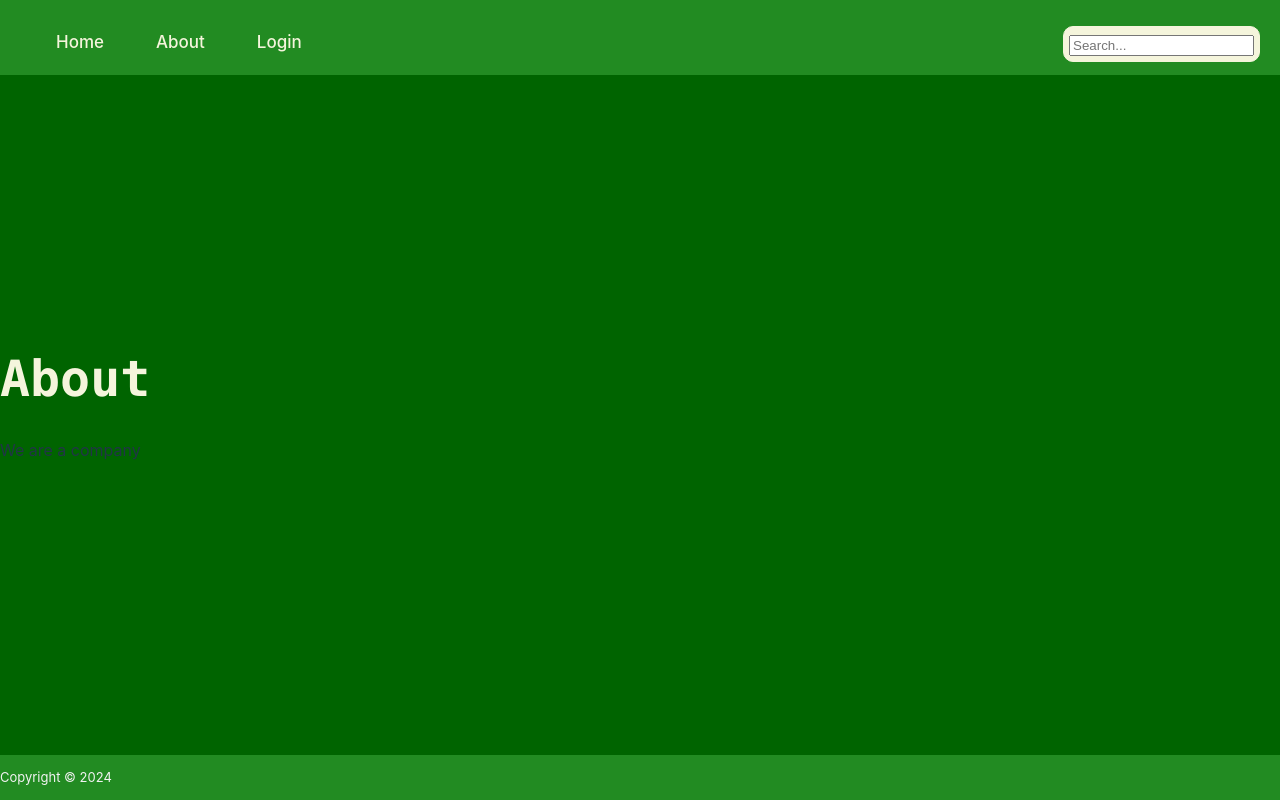
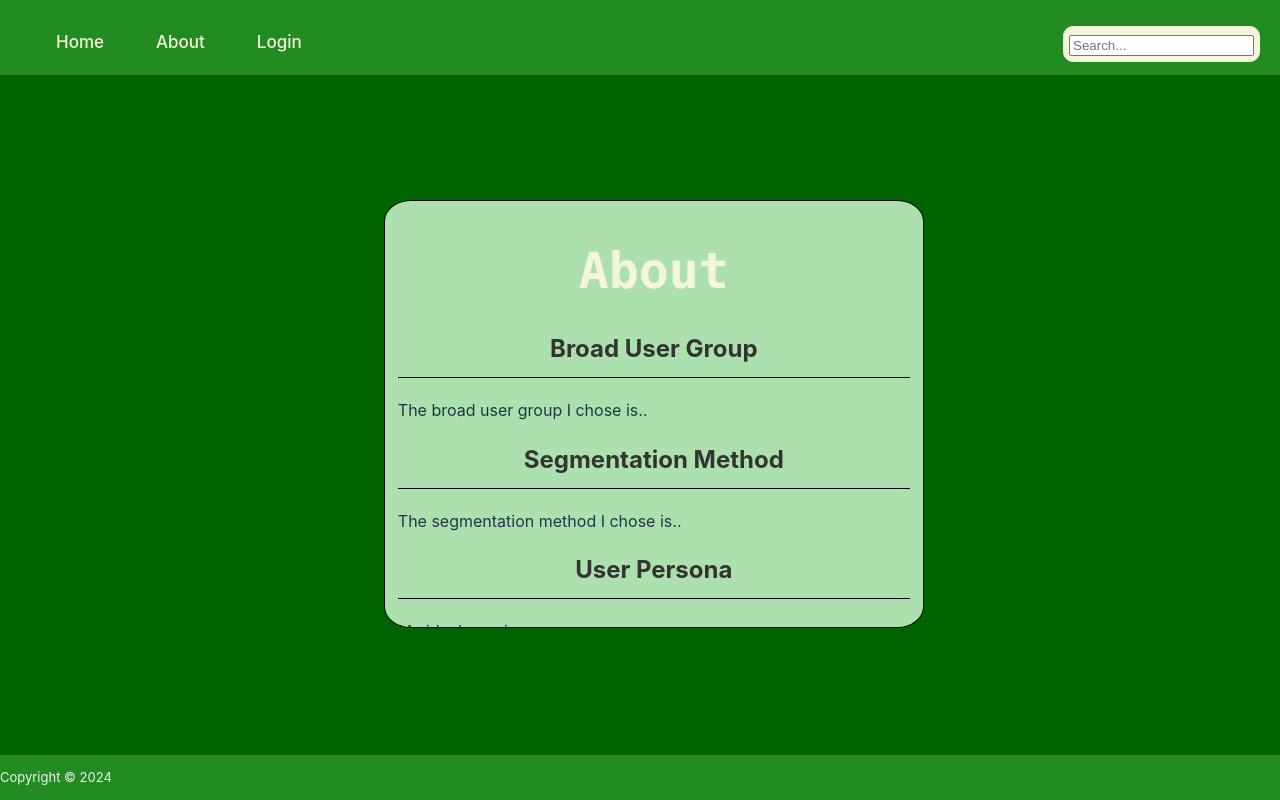
Before and after one commit to AmyRoys/LooseyGoosey, a React (Vite) app: page /about in a window 1280 px wide. Built offline with nearby package versions, Linux system fonts and the light colour scheme.

Commit message:
Add stylings and subheadings to about

```diff
--- a/src/components/About.tsx
+++ b/src/components/About.tsx
@@ -2,11 +2,19 @@ import '../styles/About.css';
 
 const About: React.FC = () => {
     return (
-        <div className='text-about'>
-        <h1>About</h1>
-        <p>We are a company</p>
+        <div className='about-container'>
+            <div className='about-box'>
+                <div className='container-about'>
+                    <h1 className='text-about'>About</h1>
+                    <h2 className='text-divider'>Broad User Group</h2>
+                    <p>The broad user group I chose is..</p>
+                    <h2 className='text-divider'>Segmentation Method</h2>
+                    <p>The segmentation method I chose is..</p>
+                    <h2 className='text-divider'>User Persona</h2>
+                    <p>My ideal user is...</p>
+                </div>
+            </div>
         </div>
     );
 }
-
 export default About;
--- a/src/styles/About.css
+++ b/src/styles/About.css
@@ -1,3 +1,44 @@
+.about-container {
+    display: flex;
+    justify-content: center;
+    align-items: center;
+    height: 100vh;
+    margin: 0;
+    padding: 10%;
+    overflow: auto;
+    padding-bottom: 20%;
+}
+.about-box {
+    border: 1px solid #000;
+    padding: 1%;
+    background-color: #ACE1AF;
+    width: 40%;
+    height: 50vh;
+    border-radius: 5%;
+    top: 25%;
+    left: 30%;
+    position: absolute;
+    overflow: auto;
+    padding: auto;
+}
+.container-about {
+    display: block;
+    margin-bottom: 10px;
+    overflow: auto;
+}
 .text-about{
-
+   text-align: center;
 }
+.text-about h1, h2{
+    text-align: center;
+}
+.text-about p{
+    text-align: left;
+}
+/* AboutPage.css */
+.text-divider{
+    color: #333; /* Adjust as needed */
+    border-bottom: 1px solid #020202; /* Add a border to the bottom */
+    padding-bottom: 10px; /* Add some padding to the bottom */
+    margin-bottom: 20px; /* Add some margin to the bottom */
+  }
--- a/src/styles/Login.css
+++ b/src/styles/Login.css
@@ -20,6 +20,7 @@
 .container-input {
     display: block;
     margin-bottom: 10px;
+    overflow: auto;
 }
 
 .text-login{
```
